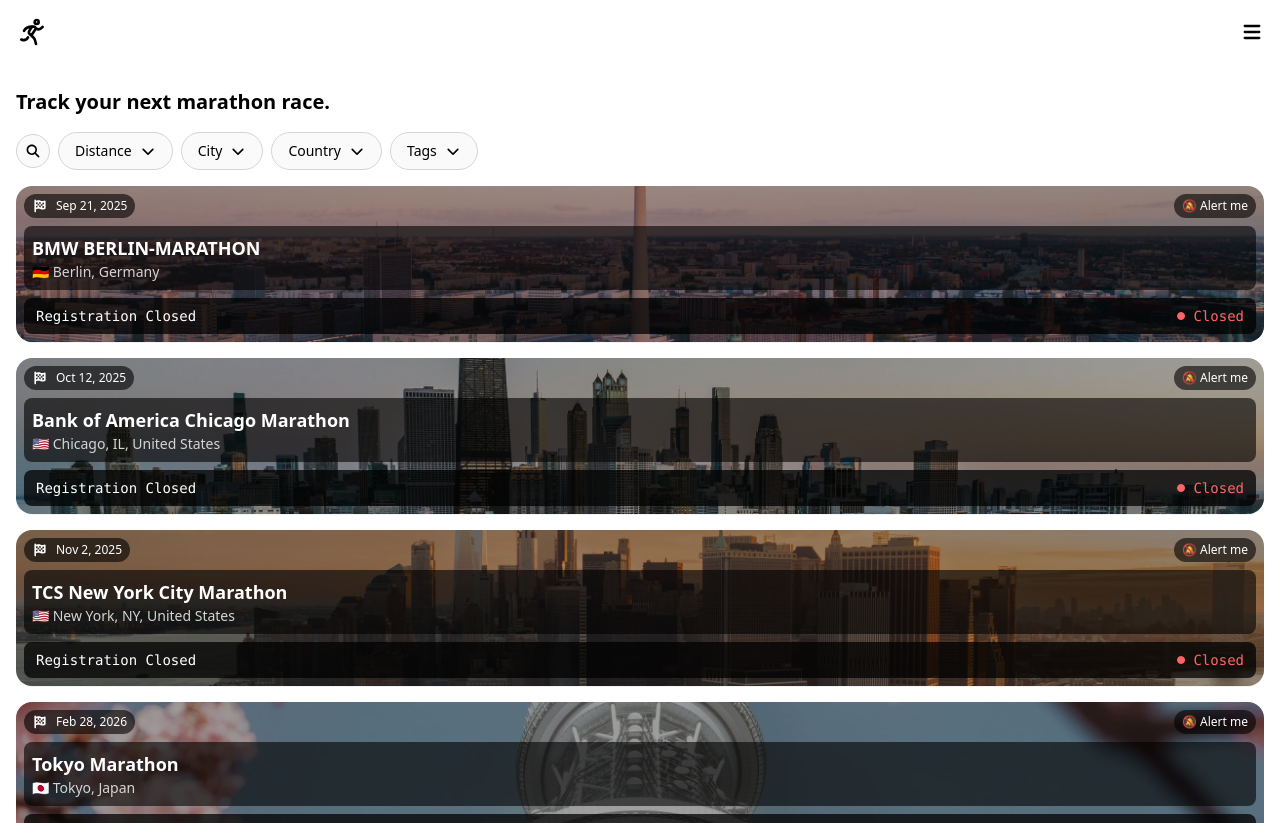
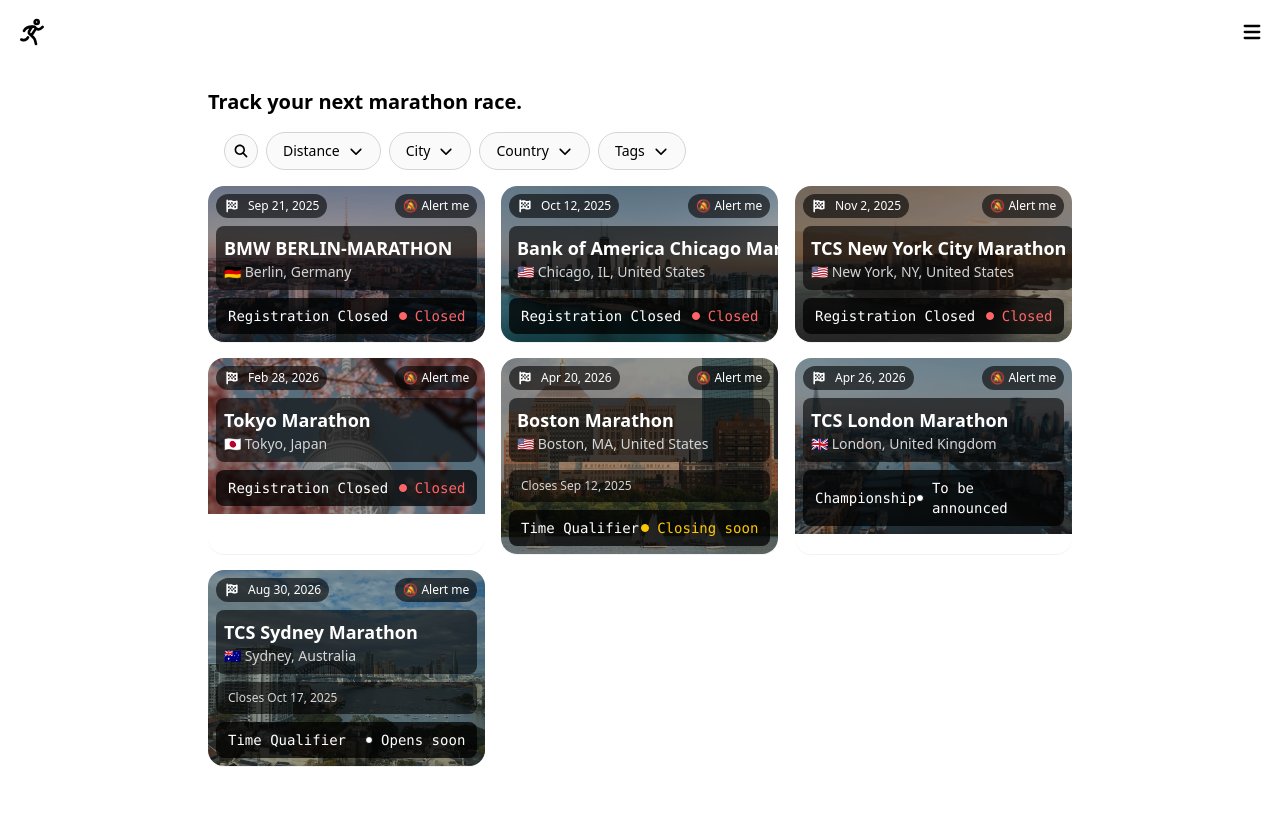
Before and after one commit to racedeadlines/frontend, a Next.js app: page / in a window 1280 px wide. Shown: the top 823 px of the page. Built offline with nearby package versions, Linux system fonts and the light colour scheme; no server answers.

Commit message:
fix desktop layout: max-w-4xl centered, grid at sm/lg breakpoints

```diff
--- a/src/app/page.tsx
+++ b/src/app/page.tsx
@@ -20,7 +20,8 @@
 
   return (
     <main className="flex h-full w-full flex-1 flex-col pt-6 pb-16">
-      <header className="px-4">
+      <div className="mx-auto w-full max-w-4xl px-4">
+        <header>
           <h1 className="text-xl font-semibold">
             Track your next marathon race.
           </h1>
@@ -28,11 +29,12 @@
         <section className="sticky top-0 z-10 bg-gradient-to-b from-white via-white/75 to-transparent py-4 dark:from-neutral-900 dark:via-neutral-900/75">
           <SearchFilter />
         </section>
-      <section className="flex flex-col space-y-4 px-4">
+        <section className="grid grid-cols-1 gap-4 sm:grid-cols-2 lg:grid-cols-3">
           {sorted.map((event: RaceEvent) => (
             <EventCard key={event.name} event={event} />
           ))}
         </section>
+      </div>
     </main>
   )
 }
```
Lines whose indentation alone changed are shown as unchanged.
